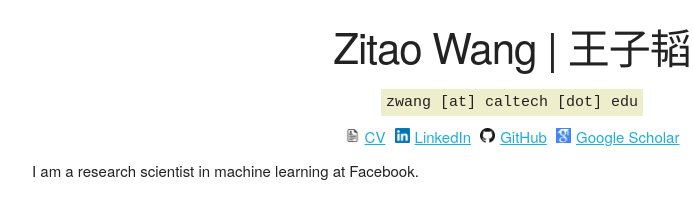
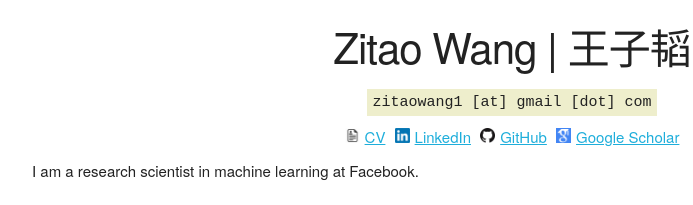
Before and after one commit to zwangab91/zwangab91.github.io, a plain HTML site: page index.html in a window 1280 px wide. Shown: the top 205 px of the page, 128-821 px from the left. Drawn offline with nearby package versions, Linux system fonts and the light colour scheme; some packages are replaced by stand-ins of ours.

Commit message:
update email address

```diff
--- a/index.html
+++ b/index.html
@@ -39,7 +39,7 @@
       <div class="column" style="text-align: center;">
         <h2>Zitao Wang | 王子韬 </h2>
         <div style="margin-top: -5px; margin-bottom: 10px;">
-        <span style="font-family: Courier New; background-color: #eec; padding: 5px">zwang [at] caltech [dot] edu</span>
+        <span style="font-family: Courier New; background-color: #eec; padding: 5px">zitaowang1 [at] gmail [dot] com</span>
         </div>
 
         <span style="margin-right: 5px;">
```
